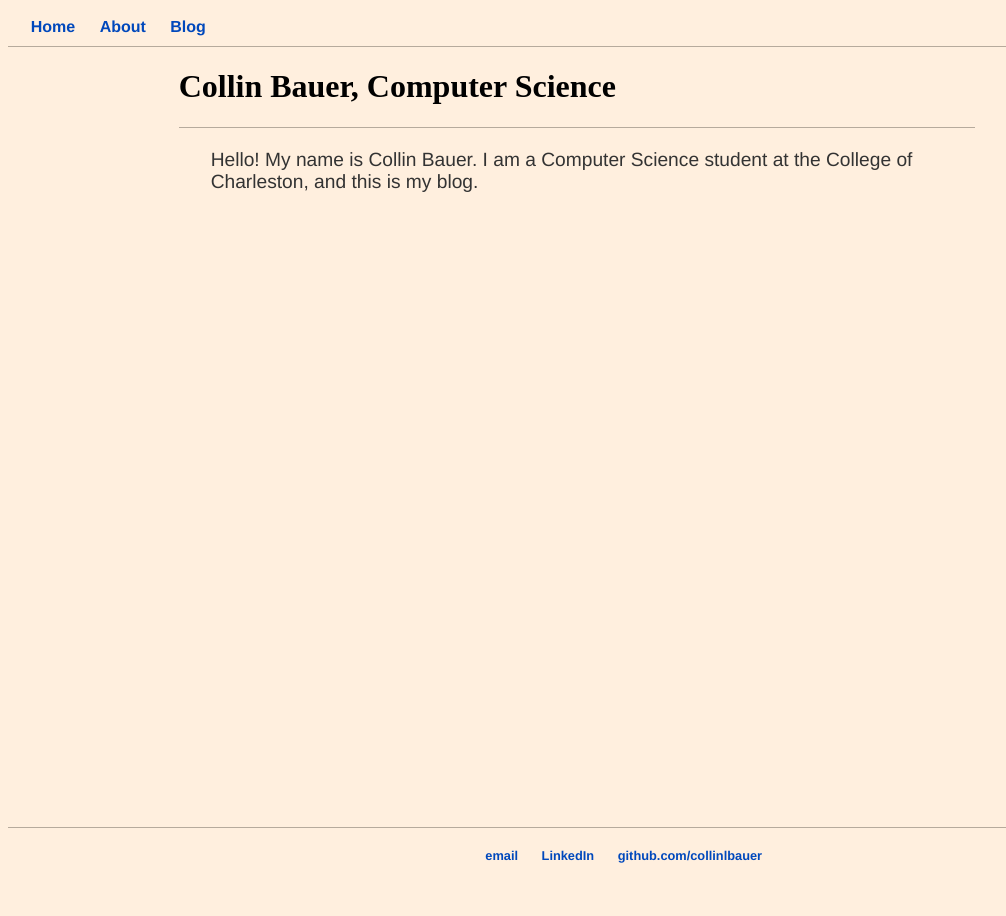
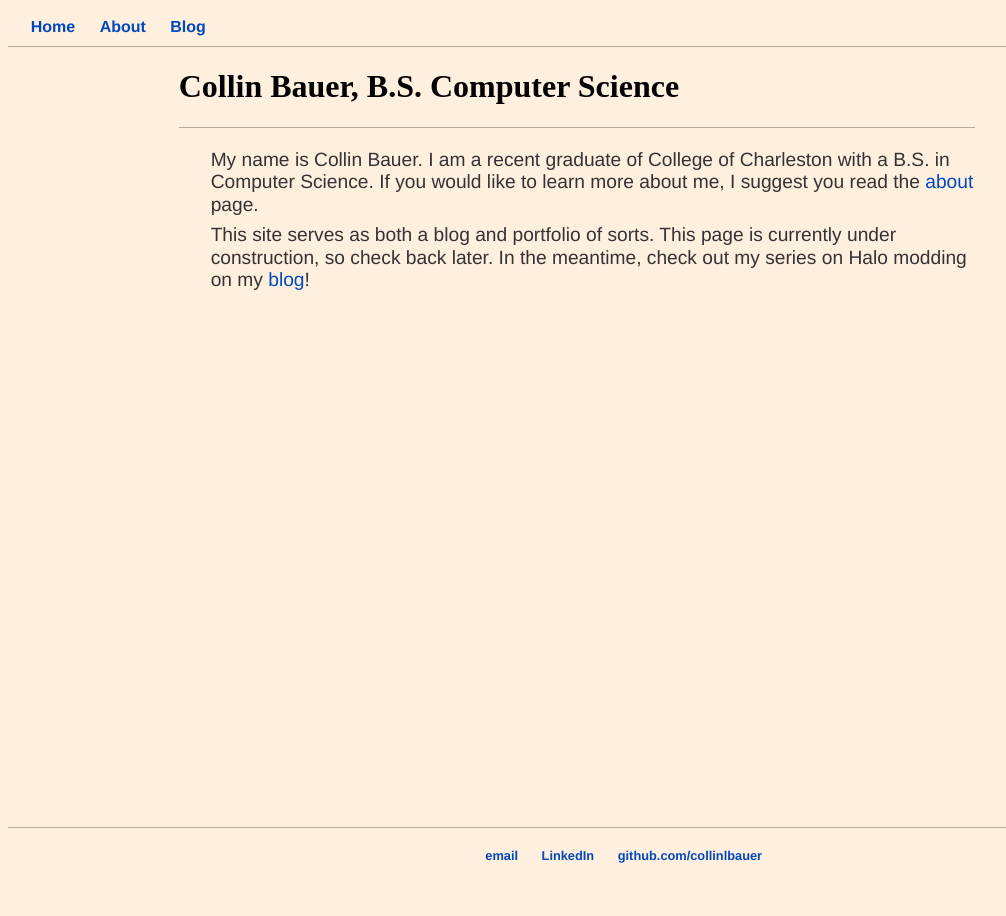
Before and after one commit to CollinLBauer/collinlbauer.github.io, a Jekyll site: the page built from index.md, in a window 1280 px wide. Shown: the whole page, without its empty margins (0-1006 px from the left). Built offline with Jekyll 4.4.1, drawn with Linux system fonts in a browser that asks for light colours.

Commit message:
under construction

```diff
--- a/_layouts/redirect.html
+++ b/_layouts/about.html
@@ -2,9 +2,8 @@
 <html>
   <head>
     <title>{{ page.title }}</title>
-    {{ content }}
   </head>
   <body>
-    <!-- A redirect link will go here once I figure out how. -->
+    {{ content }}
   </body>
 </html>
--- a/blog/index.html
+++ b/blog/index.html
@@ -15,7 +15,8 @@ title: Blog Posts
             <option value="none">All Posts</option>
             <option value="462">Capstone</option>
             <option value="362">Software Engineering</option>
-            <option value="portfolio">Projects</option>
+            <option value="portfolio">Personal Projects</option>
+            <option value="school">School Projects</option>
             <option value="other">Misc.</option>
           </select>
         </td>
--- a/index.md
+++ b/index.md
@@ -1,6 +1,8 @@
 ---
 layout: post
-title: Collin Bauer, Computer Science
+title: Collin Bauer, B.S. Computer Science
 ---
 
-Hello! My name is Collin Bauer. I am a Computer Science student at the College of Charleston, and this is my blog.
+My name is Collin Bauer. I am a recent graduate of College of Charleston with a B.S. in Computer Science. If you would like to learn more about me, I suggest you read the [about](/about) page.
+
+This site serves as both a blog and portfolio of sorts. This page is currently under construction, so check back later. In the meantime, check out my series on Halo modding on my [blog](/blog)!
```
Also changed, not shown: about/index.html (+5 -2 lines).
